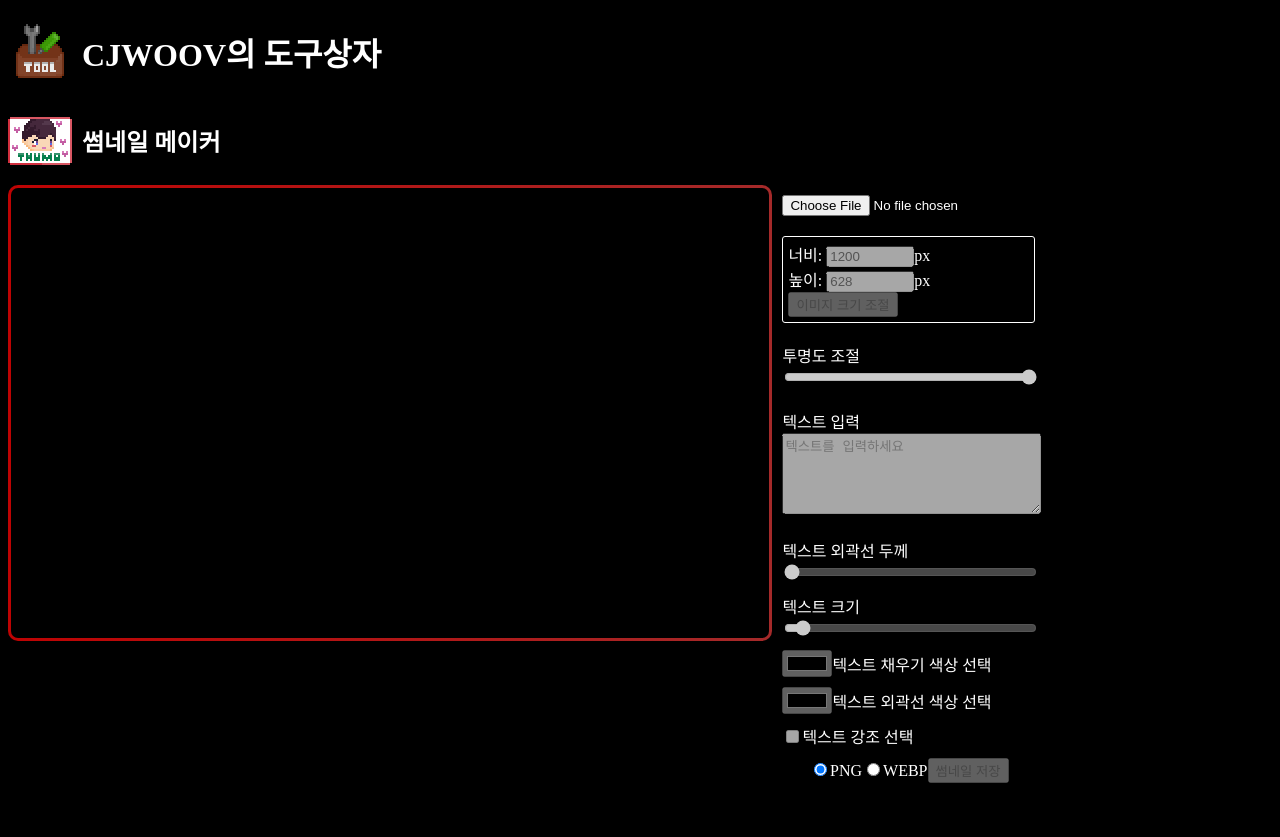
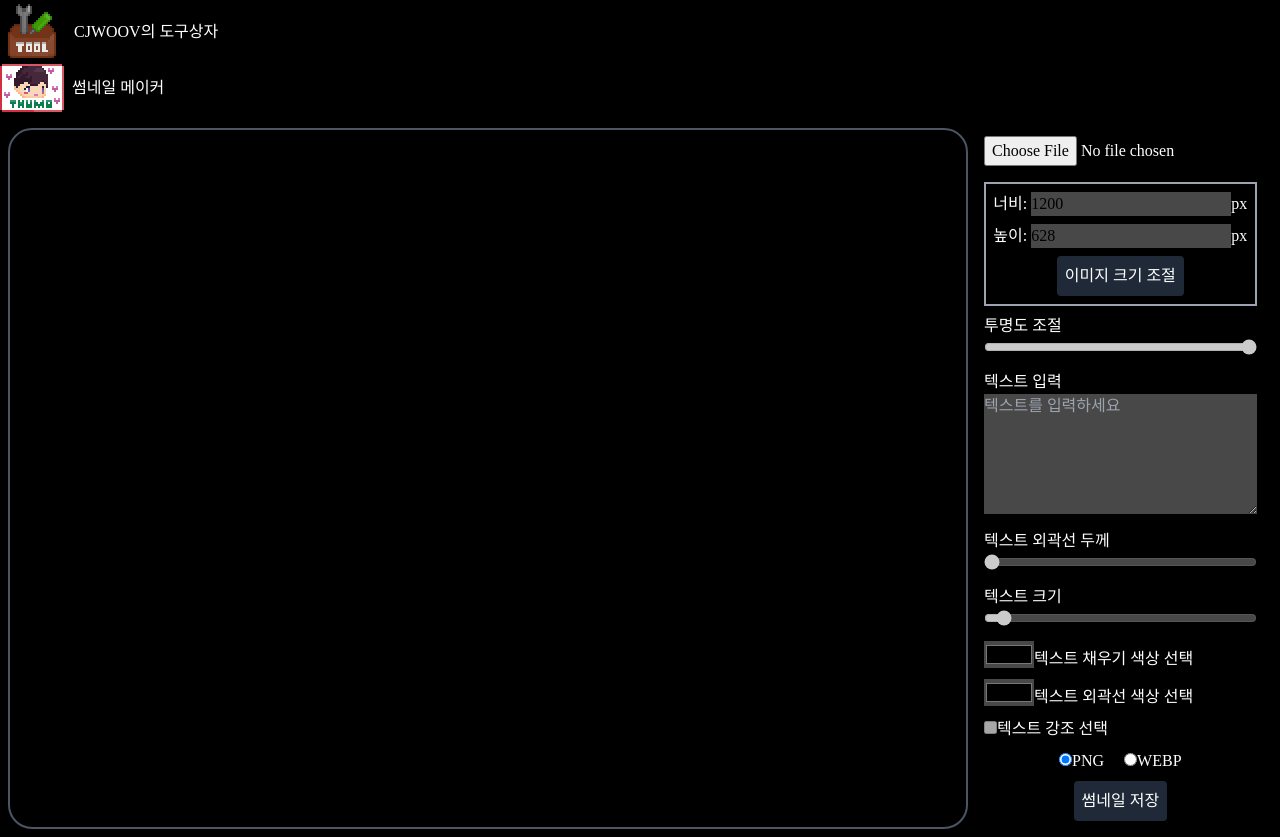
Before and after one commit to cjwcjswo/toolkit_cjwoov, a Next.js app in the folder client/: page /thumbnail-maker in a window 1280 px wide. Before the commit the page ends 800 px from the top, so only its background shows below. Built offline with nearby package versions, Linux system fonts and the light colour scheme; a web font is replaced by a local one.

Commit message:
- tailwindCSS 적용(짱!)

```diff
--- a/client/pages/_app.js
+++ b/client/pages/_app.js
@@ -15,7 +15,7 @@ export default function MyApp({ Component, pageProps }) {
                     content="여러가지 유용한 툴들을 모은 비밀 공간입니다.😘"
                 />
                 <title>CJWOOV의 도구상자⚒️</title>
-                <script async src="https://pagead2.googlesyndication.com/pagead/js/adsbygoogle.js?client=ca-pub-3369836132423900" crossorigin="anonymous"/>
+                <Script async src="https://pagead2.googlesyndication.com/pagead/js/adsbygoogle.js?client=ca-pub-3369836132423900" crossorigin="anonymous"/>
             </Head>
             <Link href="/" className="noStyle">
                 <div className="header">
--- a/client/pages/index.js
+++ b/client/pages/index.js
@@ -29,7 +29,7 @@ function Home() {
                   <Tool key={element.to} name={element.name} to={element.to} imageURL={element.imageURL}/>
                 );
               })}
-        <Tool name="개발 중" imageURL="" to=""/>
+        <Tool name="테스트 페이지" imageURL="" to="/test-page"/>
         <Tool name="개발 중" imageURL="" to=""/>
         <Tool name="개발 중" imageURL="" to=""/>
         <Tool name="개발 중" imageURL="" to=""/>
--- /dev/null
+++ b/client/pages/test-page.js
@@ -0,0 +1,13 @@
+import React from 'react';
+
+const TestPage = () => {
+    return (
+        <div className="flex flex-row">
+            <div className="basis-1/4 border-2 border-white"> A</div>
+            <div className="basis-1/4 border-2 border-white"> B</div>
+            <div className="basis-1/4 border-4 border-white"> C</div>
+        </div>
+    );
+}
+
+export default TestPage;
--- a/client/pages/thumbnail-maker.js
+++ b/client/pages/thumbnail-maker.js
@@ -1,6 +1,4 @@
 import React, { useState, useRef, useEffect, useCallback } from 'react';
-import Space from '../src/space';
-import styles from './thumbnail-maker.module.css';
 
 const DEFAULT_IMAGE_SIZE = { width: 1200, height: 628 };
 const DEFAULT_EXTENSION = 'png';
@@ -186,60 +184,51 @@ function ThumbnailMaker() {
   };
 
   return (
-    <div className={styles.thumbnailContainer}>
-      <div className={styles.previewDiv}>
+    <div className="flex flex-wrap mt-2">
+      <div className="flex border-2 border-gray-600 rounded-3xl m-2 w-full xl:basis-3/4 aspect-[2/1]">
         {imageSrc && (
-          <canvas ref={canvasRef}/>
+          <canvas className="mx-auto my-auto" ref={canvasRef}/>
         )}
       </div>
-      <div className={styles.settingContainer}>
-        <input type="file" onChange={handleImageChange} accept="image/*" />
-        <Space value="20px" />
-        <div style={{ border: '1px solid white', borderRadius: '3px', padding: '5px' }}>
-          너비: <input type="number" name="imageWidth" min="1" value={imageSize.width} className={styles.imageSizeInput} disabled={sizeInputDisabled} onChange={handleImageWidthChange} />px<br />
-          높이: <input type="number" name="imageHeight" min="1" value={imageSize.height} className={styles.imageSizeInput} disabled={sizeInputDisabled} onChange={handleImageHeightChange} />px<br />
-          <button onClick={resizeImage} disabled={sizeInputDisabled}>이미지 크기 조절</button>
+      <div className="m-2 w-full xl:w-fit">
+        <input type="file" className="mt-2" onChange={handleImageChange} accept="image/*" />
+        <div className="mt-4 text-center border-2 border-gray-400 border-separate">
+          너비: <input type="number" className="mt-2 text-black" name="imageWidth" min="1" value={imageSize.width} disabled={sizeInputDisabled} onChange={handleImageWidthChange} />px<br />
+          높이: <input type="number" className="mt-2 text-black" name="imageHeight" min="1" value={imageSize.height} disabled={sizeInputDisabled} onChange={handleImageHeightChange} />px<br />
+          <button className="my-2 p-2 bg-blue-500 rounded disabled:bg-gray-800" onClick={resizeImage} disabled={sizeInputDisabled}>이미지 크기 조절</button>
         </div>
-        <Space value="20px" />
-        <div>
+        <div className="mt-2">
           <label>투명도 조절</label>
-          <input type="range" min="0" max="1" step="0.01" style={{ width: '100%' }} value={imageOpacity} onChange={handleImageOpacityChange} disabled={sizeInputDisabled} />
+          <input type="range" className="w-full" min="0" max="1" step="0.01" value={imageOpacity} onChange={handleImageOpacityChange} disabled={sizeInputDisabled} />
         </div>
-        <Space value="20px" />
-        <div>
+        <div className="mt-2">
           <label>텍스트 입력</label>
-          <textarea rows="5" style={{ width: '100%' }} onChange={handleTextContentChange} placeholder="텍스트를 입력하세요" disabled={sizeInputDisabled} />
+          <textarea rows="5" className="w-full" onChange={handleTextContentChange} placeholder="텍스트를 입력하세요" disabled={sizeInputDisabled} />
         </div>
-        <Space value="20px" />
-        <div>
+        <div className="mt-2">
           <label>텍스트 외곽선 두께</label>
           <input type="range" min="0" max="50" step="1" style={{ width: '100%' }} value={textStrokeWidth} onChange={handleTextStrokeWidthChange} disabled={sizeInputDisabled} />
         </div>
-        <Space value="10px" />
-        <div>
+        <div className="mt-2">
           <label>텍스트 크기</label>
           <input type="range" min="10" max="500" step="1" style={{ width: '100%' }} value={textSize} onChange={handleTextSizeChange} disabled={sizeInputDisabled} />
         </div>
-        <Space value="10px" />
-        <div>
+        <div className="mt-2">
           <input type="color" value={textFillColor} onChange={handleTextFillColorChange} disabled={sizeInputDisabled} />
           <label>텍스트 채우기 색상 선택</label>
         </div>
-        <Space value="10px" />
-        <div>
+        <div className="mt-2">
           <input type="color" value={textStrokeColor} onChange={handleTextStrokeColorChange} disabled={sizeInputDisabled} />
           <label>텍스트 외곽선 색상 선택</label>
         </div>
-        <Space value="10px" />
-        <div>
+        <div className="mt-2">
           <input type="checkbox" name="textHighlight" value="textHighlight" onChange={handleTextHighlightChange} checked={textHighlight} disabled={sizeInputDisabled}/>
           <label>텍스트 강조 선택</label>
         </div>
-        <Space value="10px" />
-        <div style={{ textAlign: 'center', margin: 'auto' }}>
-          <input type="radio" name="ext" value="png" checked={imageExtension === 'png'} onChange={() => setImageExtension('png')} />PNG
-          <input type="radio" name="ext" value="webp" checked={imageExtension === 'webp'} onChange={() => setImageExtension('webp')} />WEBP
-          <button onClick={saveImage} disabled={sizeInputDisabled}>썸네일 저장</button>
+        <div className="mt-2 wd-full text-center">
+          <input type="radio" name="ext" value="png" checked={imageExtension === 'png'} onChange={() => setImageExtension('png')} />PNG &emsp;
+          <input type="radio" name="ext" value="webp" checked={imageExtension === 'webp'} onChange={() => setImageExtension('webp')} />WEBP<br/>
+          <button className="my-2 p-2 bg-blue-500 rounded disabled:bg-gray-800" onClick={saveImage} disabled={sizeInputDisabled}>썸네일 저장</button>
         </div>
       </div>
     </div>
@@ -249,10 +238,8 @@ function ThumbnailMaker() {
 function ThumnailMakerPage() {
     return (
       <>
-        <h2 style={{display: "flex", alignItems: "center"}}>
-          <img src="images/thumbnail_maker.png" style={
-            {imageRendering: "pixelated", width: "64 px", height: "48px", marginRight: "10px"}
-            }/>
+        <h2 className="flex items-center">
+          <img src="images/thumbnail_maker.png" className="mr-2" width="64px" height="48px" style={{ imageRendering: "pixelated" }}/>
           썸네일 메이커
           </h2>
         <ThumbnailMaker/>
--- a/client/pages/thumbnail-maker.module.css
+++ /dev/null
@@ -1,68 +0,0 @@
-.thumbnailContainer {
-    width: 100%;
-    height: 450px;
-
-    display: flex;
-    flex-wrap: wrap;
-}
-
-.settingContainer {
-    margin: 25px;
-    width: 35%;
-    height: 100%;
-}
-
-.previewDiv {
-    width: 65%;
-    height: 100%;
-
-    display: flex;         /* Flexbox를 활성화 */
-    justify-content: center; /* 가로축을 중앙 정렬 */
-    align-items: center;     /* 세로축을 중앙 정렬 */
-    overflow: overlay;
-    /* 둥근 모서리 */
-    border-radius: 10px; /* 모서리를 둥글게 */
-
-    /* 외부 그림자 */
-    box-shadow: 5px 5px 10px rgba(0, 0, 0, 0.2); /* x-offset, y-offset, blur-radius, color */
-
-    /* 내부 그림자 */
-    box-shadow: inset 0 0 10px rgba(0, 0, 0, 0.1);
-
-    /* 그라데이션 외곽선 */
-    border: 3px solid transparent; /* 그라데이션을 적용하기 위해 투명한 외곽선 설정 */
-    background-image: linear-gradient(rgb(0, 0, 0), rgb(0, 0, 0)), linear-gradient(to right, rgb(190, 3, 3), brown); /* 첫 번째 그라데이션은 내부 콘텐츠, 두 번째는 외곽선 */
-    background-origin: border-box; /* 외곽선 영역까지 배경 이미지를 확장 */
-    background-clip: content-box, border-box; /* 내부 콘텐츠와 외곽선 영역을 지정 */
-}
-
-.previewImage {
-    width: 100%;
-    height: 100%;;
-    object-fit: cover;
-    object-position: center;
-}
-
-.imageSizeInput {
-    width: 80px;
-}
-
-@media(max-width: 1200px) {
-    .settingContainer {
-        margin: 10px;
-        width: 100%;
-    }
-    .previewDiv{
-        width: 100%;
-    }
-}
-
-@media(min-width: 1200px) {
-    .settingContainer {
-        margin: 10px;
-        width: 20%;
-    }
-    .previewDiv{
-        width: 60%  ;
-    }
-}
--- /dev/null
+++ b/client/postcss.config.js
@@ -0,0 +1,6 @@
+module.exports = {
+  plugins: {
+    tailwindcss: {},
+    autoprefixer: {},
+  },
+}
--- a/client/styles.css
+++ b/client/styles.css
@@ -1,3 +1,8 @@
+/* styles/globals.css */
+@tailwind base;
+@tailwind components;
+@tailwind utilities;
+
 @font-face {
   font-family: 'NeoDunggeunmoPro-Regular';
   src: url('https://cdn.jsdelivr.net/gh/projectnoonnu/noonfonts_2302@1.0/NeoDunggeunmoPro-Regular.woff2') format('woff2');
--- /dev/null
+++ b/client/tailwind.config.js
@@ -0,0 +1,11 @@
+/** @type {import('tailwindcss').Config} */
+module.exports = {
+  content: [
+    "./pages/**/*.{js,ts,jsx,tsx}",
+    "./components/**/*.{js,ts,jsx,tsx}",
+  ],
+  theme: {
+    extend: {},
+  },
+  plugins: [],
+}
```
Also changed, not shown: client/package.json (+7 -0 lines), 1 other file (tests, documents, lock files or other folders).
